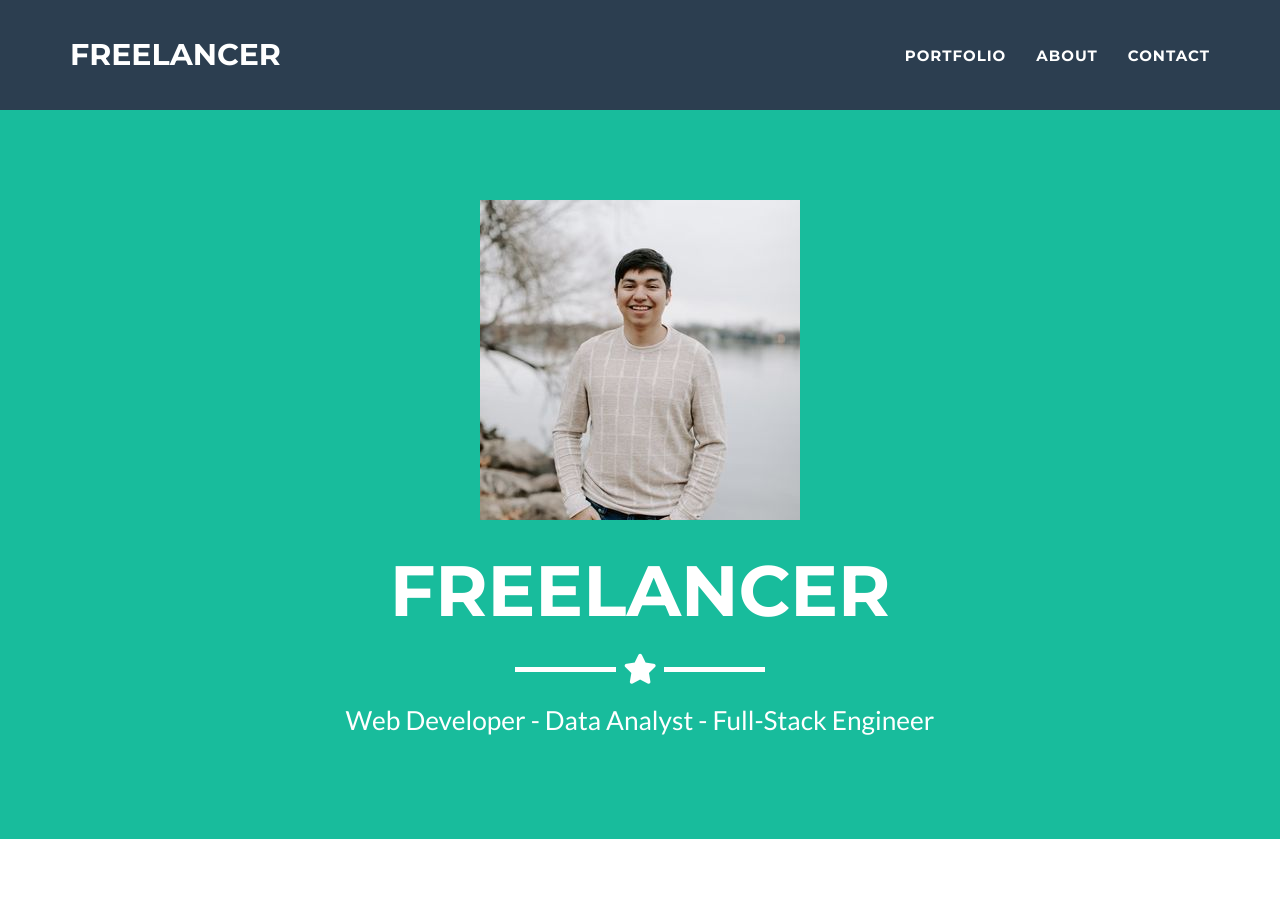
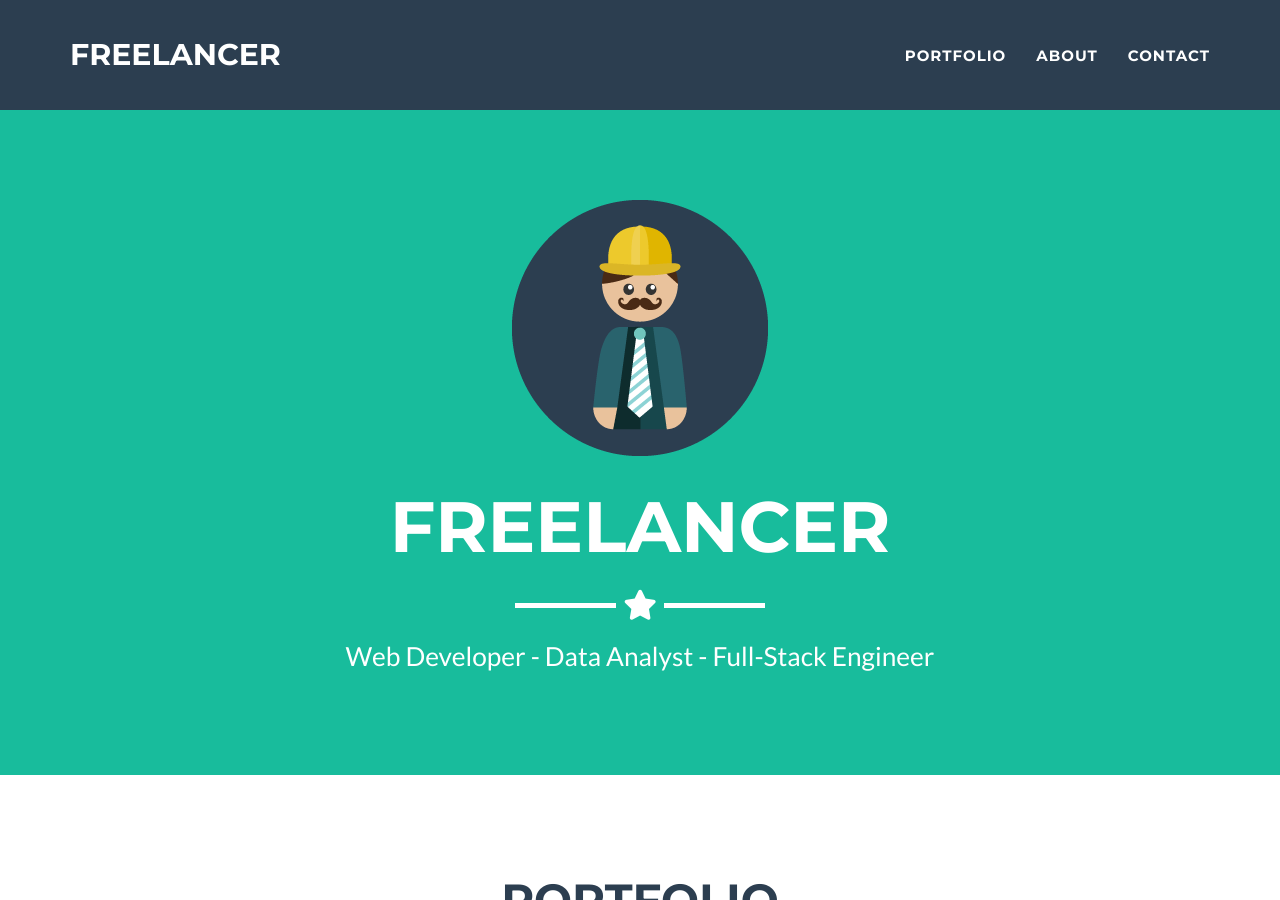
Before and after one commit to dcg1262/dcg1262.github.io, a Jekyll site: the page built from _posts/2014-07-18-project-1.markdown, in a window 1280 px wide and 900 px high. Built offline with Jekyll 4.4.1, drawn with Linux system fonts in a browser that asks for light colours.

Commit message:
Fixed Bugs

```diff
--- a/_config.yml
+++ b/_config.yml
@@ -42,7 +42,7 @@
   - title: linkedin
     url: https://www.linkedin.com/in/davidcalebgomez
   - title: github
-    url: http://github.com/jekyll
+    url: http://github.com/dcg1262
 
 # Postal address (add as many lines as necessary)
 address:
--- a/_includes/header.html
+++ b/_includes/header.html
@@ -3,7 +3,7 @@
   <div class="container">
     <div class="row">
       <div class="col-lg-12">
-        <img class="img-responsive" src="img/profile.jpg" alt="profile-pic" />
+        <img class="img-responsive" src="img/profile.png" alt="profile-pic" />
         <div class="intro-text">
           <span class="name">{{ site.title }}</span>
           <hr class="star-light" />
```
Also changed, not shown: img/profile.png (added).
